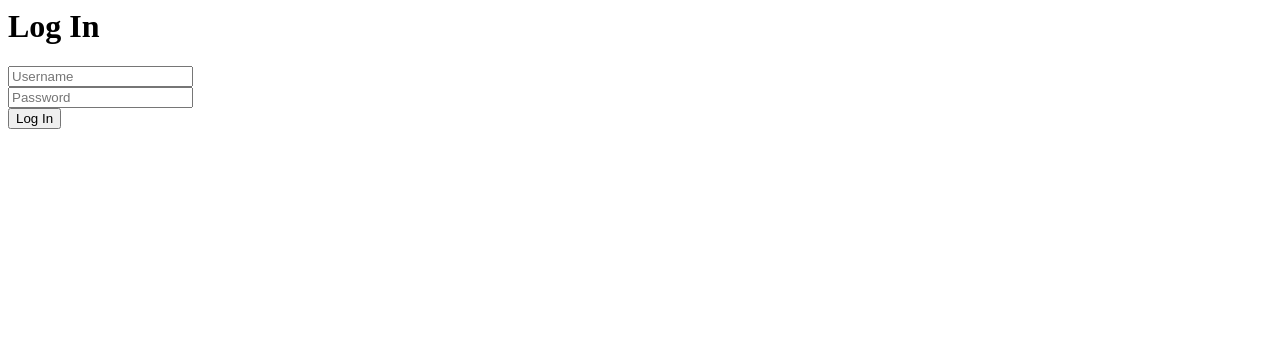
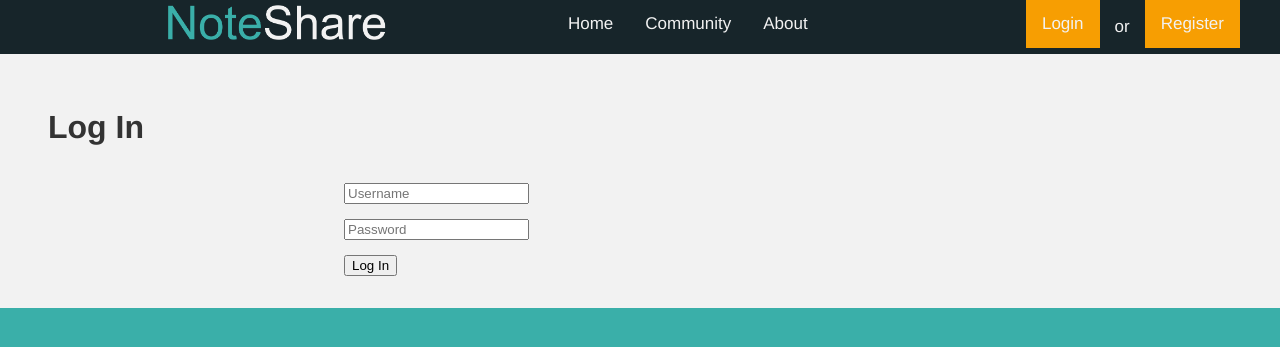
Before and after one commit to PinterAd/set09103, a Flask app: template templates/login.html in a window 1280 px wide. Shown: the top 347 px of the page. Run offline with Flask 2, Linux system fonts and the light colour scheme; the template is opened without the code that fills it, so the values that code supplies are empty; parts of the project's set-up code (start-up, migrations or seed data) failed here and were passed over.

Commit message:
Update login.html

```diff
--- a/templates/login.html
+++ b/templates/login.html
@@ -1,18 +1,74 @@
-<html lang="en">
+<!doctype html>
+
+<html>
 <head>
+	<meta charset="utf-8">
+		<title>Login</title>
+		<link rel="stylesheet" href="static/Noteshare.css">
+</head>
+<body>
 
-</head>
-    <body>
+	<div class="topnav" id="myTopnav">
+	<div class="logo">
+	<img src="static/Noteshare_logo.png" style="max-height: 50px;">
+ 	</div>
 
-    	<div class="box">
-  			<h1>Log In</h1>
-  			<form action="/Noteshare.html" method="post">
+
+
+		<a href="Noteshare">Home</a>
+		<div class="dropdown">
+			<button class="dropbtn">Community</button>
+		<div class="dropdown-content">
+		<a href="forum">Forum</a>
+		<a href="qa">Ask a question</a>
+		<a href="topics">Topics</a>
+		</div>
+		</div>
+		<a href="about">About</a>
+		<div class="login" id="myLogin">
+			<a href="login" class="login-btn">Login</a>
+			<p class="login-p"> or </p>
+			<a href="register" class="login-btn">Register</a>
+			</div>
+			<a href="javascript:void(0);" class="icon" onclick="myFunction()">&#9776;</a>
+
+
+	</div>
+
+	<div class="content">
+
+	<h1>Log In</h1>
+  			<form action="/login" method="POST">
     			<input type="username" name="username" id="username" placeholder="Username" required/>
     			<br>
     			<input type="password" name="password" id="password" placeholder="Password" required/>
     			<br>
     			<input type="submit" class="button" value="Log In"/>
   			</form>
-		</div>
+
+	</div>
+
+
+
 </body>
+<script>
+function myFunction() {
+  var x = document.getElementById("myTopnav");
+  var y = document.getElementById("myLogin");
+
+  if (x.className === "topnav") {
+    x.className += " responsive";
+  } else {
+    x.className = "topnav";
+  }
+   if (y.className === "login") {
+    y.className += " responsive";
+  } else {
+    y.className = "login";
+  }
+
+}
+</script>
+
+
 </html>
```
